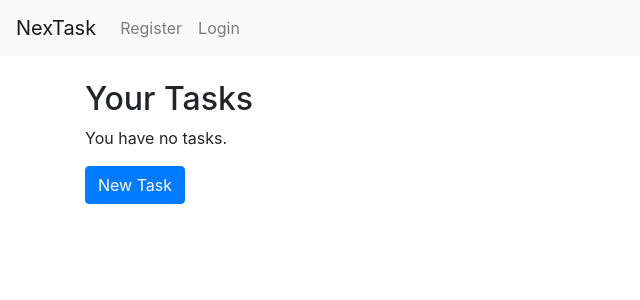
After one commit to Sambhav10/INFO5103_TaskApp, a Flask app: template Flask_Project/app/Templates/tasks.html in a window 1280 px wide. The commit adds this page. Shown: the top 300 px of the page, without its empty margins (0-640 px from the left). Run offline with Flask 3, Linux system fonts and the light colour scheme; the template is opened without the code that fills it, so the values that code supplies are empty; parts of the project's set-up code (start-up, migrations or seed data) failed here and were passed over; some libraries are stand-ins or nearby versions.

Commit message:
Display list of tasks for user

```diff
--- a/Flask_Project/app/Templates/base.html
+++ b/Flask_Project/app/Templates/base.html
@@ -19,8 +19,8 @@
         <ul class="navbar-nav">
           {% if current_user.is_authenticated %}
           <li class="nav-item">
-            <a class="nav-link" href="{{ url_for('task.new_task')}}"
-              >New Task</a
+            <a class="nav-link" href="{{ url_for('tasks.view_tasks')}}"
+              >Your Tasks</a
             >
           </li>
 
--- /dev/null
+++ b/Flask_Project/app/Templates/tasks.html
@@ -0,0 +1,22 @@
+{% extends 'base.html' %} {% block title %}Your Tasks{% endblock %} {% block
+content %}
+<h2>Your Tasks</h2>
+
+<!-- Display a message if there are no tasks -->
+{% if not tasks %}
+<p>You have no tasks.</p>
+{% else %}
+<ul>
+  {% for task in tasks %}
+  <li>
+    <strong>{{ task.title }}</strong><br />
+    Description: {{ task.description }}<br />
+    Due Date: {{ task.due_date.strftime('%Y-%m-%d %H:%M') if task.due_date else
+    'No due date' }}
+  </li>
+  {% endfor %}
+</ul>
+{% endif %}
+<a class="btn btn-primary" href="{{ url_for('task.new_task')}}">New Task</a>
+
+{% endblock %}
--- a/Flask_Project/app/__init__.py
+++ b/Flask_Project/app/__init__.py
@@ -23,6 +23,7 @@ def create_app():
     from .main_route import main as main_blueprint
     from .register_route import register_blueprint
     from .login_logout_route import login_logout_blueprint
+    from .tasks import tasks_blueprint
     from .new_task import task_blueprint
 
     # main is the home page
@@ -34,7 +35,10 @@ def create_app():
     # login/logout
     app.register_blueprint(login_logout_blueprint)
 
-    # new task page
+    # tasks page
+    app.register_blueprint(tasks_blueprint)
+
+    # new task  page
     app.register_blueprint(task_blueprint)
 
     # User loader: This tells Flask-Login how to load a user from an ID (from session)
```
Also changed, not shown: Flask_Project/app/tasks.py (added, +13 -0 lines).
